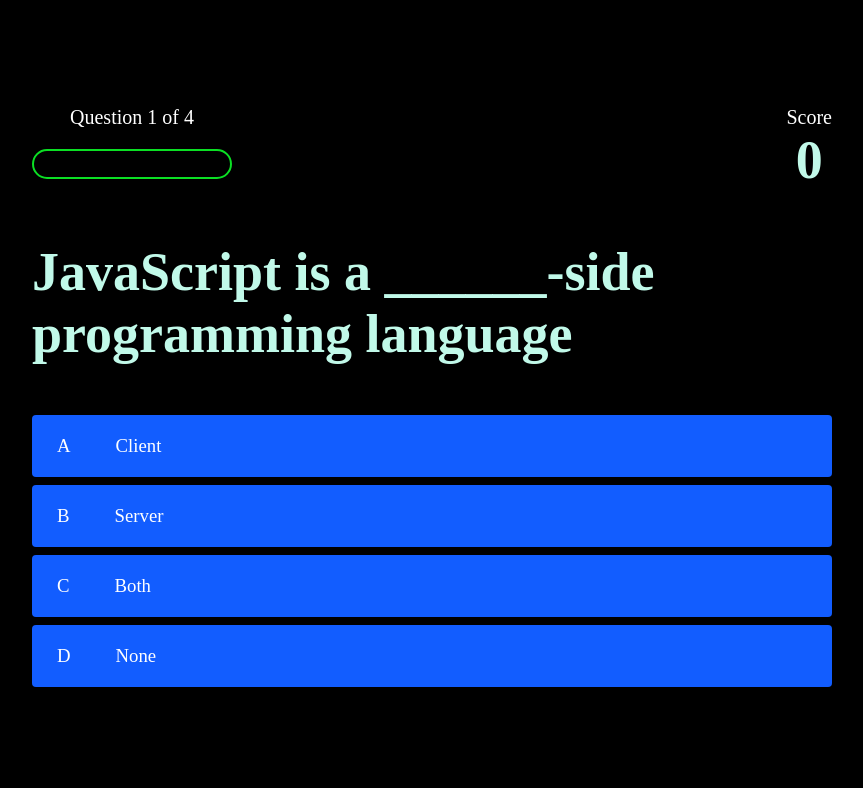
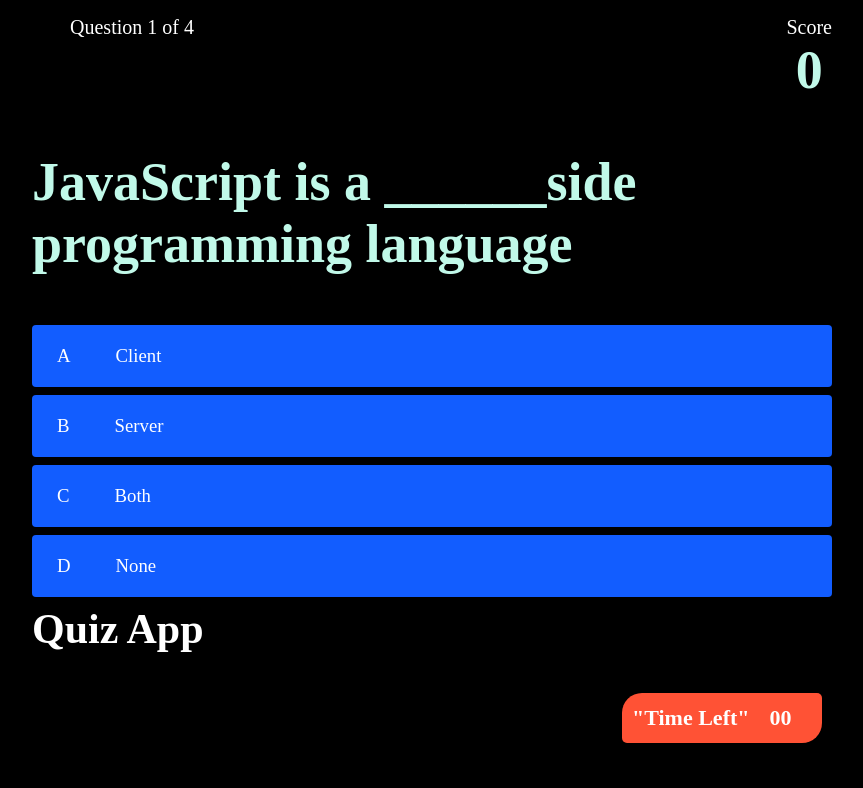
Before and after one commit to begin0071/quizgame, a plain HTML site: page game.html in a window 1280 px wide. Shown: the whole page, without its empty margins (228-1091 px from the left). Drawn offline with Linux system fonts and the light colour scheme.

Commit message:
adding a timer

```diff
--- a/game.css
+++ b/game.css
@@ -59,7 +59,7 @@ body {
 #progressBar {
     width: 20rem;
     height: 3rem;
-    border: 0.2rem solid rgb(11,223,36);
+    border: 0.2rem solid rgb(0, 0, 0);
     margin-top: 2rem;
     border-radius: 50px;
     overflow: hidden;
@@ -76,3 +76,33 @@ body {
         min-width: 40rem;
     }
 }
+
+
+
+#quiz {
+    display: block;
+    height: 180px;
+    position: relative ;
+}
+
+#timer {
+    height: 50px;
+    width: 200px;
+    background: #ff5235;
+    color: #e7f1fa;
+    border: 1 px solid #b0c4d8;
+    font-size: 18px;
+    border-radius: 20px 5px;
+    display: flex;
+    flex-direction: row;
+    position: absolute;
+    right: 10px;
+}
+
+ #quiz #quiz_header #timer h3 {
+    font-size: 22px;
+    display: grid;
+    place-items: center ;
+    color: #fff;
+    margin: 0 10px;
+}
--- a/game.html
+++ b/game.html
@@ -46,6 +46,21 @@
             <p class="choice-prefix">D</p>
             <p class="choice-text" data-number="4">Choice 4</p>
         </div>
+
+
+        <div id="quiz">
+            <div id="quiz_header">
+                    <h2>Quiz App</h2>
+                    <div id="timer">
+                    <h3>"Time Left"</h3>
+                    <h3 id="time">00</h3>
+                </div>
+            </div>
+        </div>
+
+
+
+
     </div>
   </div>
   <script src="./game.js"></script>
--- a/game.js
+++ b/game.js
@@ -13,7 +13,7 @@ let availableQuestions = []
 
 
 let questions = [
-    { question: 'JavaScript is a ______-side programming language',
+    { question: 'JavaScript is a ______side programming language',
     choice1: 'Client',
     choice2: 'Server',
     choice3: 'Both',
@@ -24,8 +24,8 @@ let questions = [
 { question: 'What is MKAG?',
     choice1: 'M K A G ',
     choice2: 'MKAG STUDIOS',
-    choice3: 'MK to the AG',
-    choice4: 'MKAG',
+    choice3: 'Math.min(xy)',
+    choice4: 'min(xy):',
     answer: 2,
 
 },
@@ -47,6 +47,14 @@ let questions = [
 }
 
 ]
+
+//Creating Timer For Quiz Timer Section
+
+
+
+
+
+
 
 
 const SCORE_POINTS = 100
```
